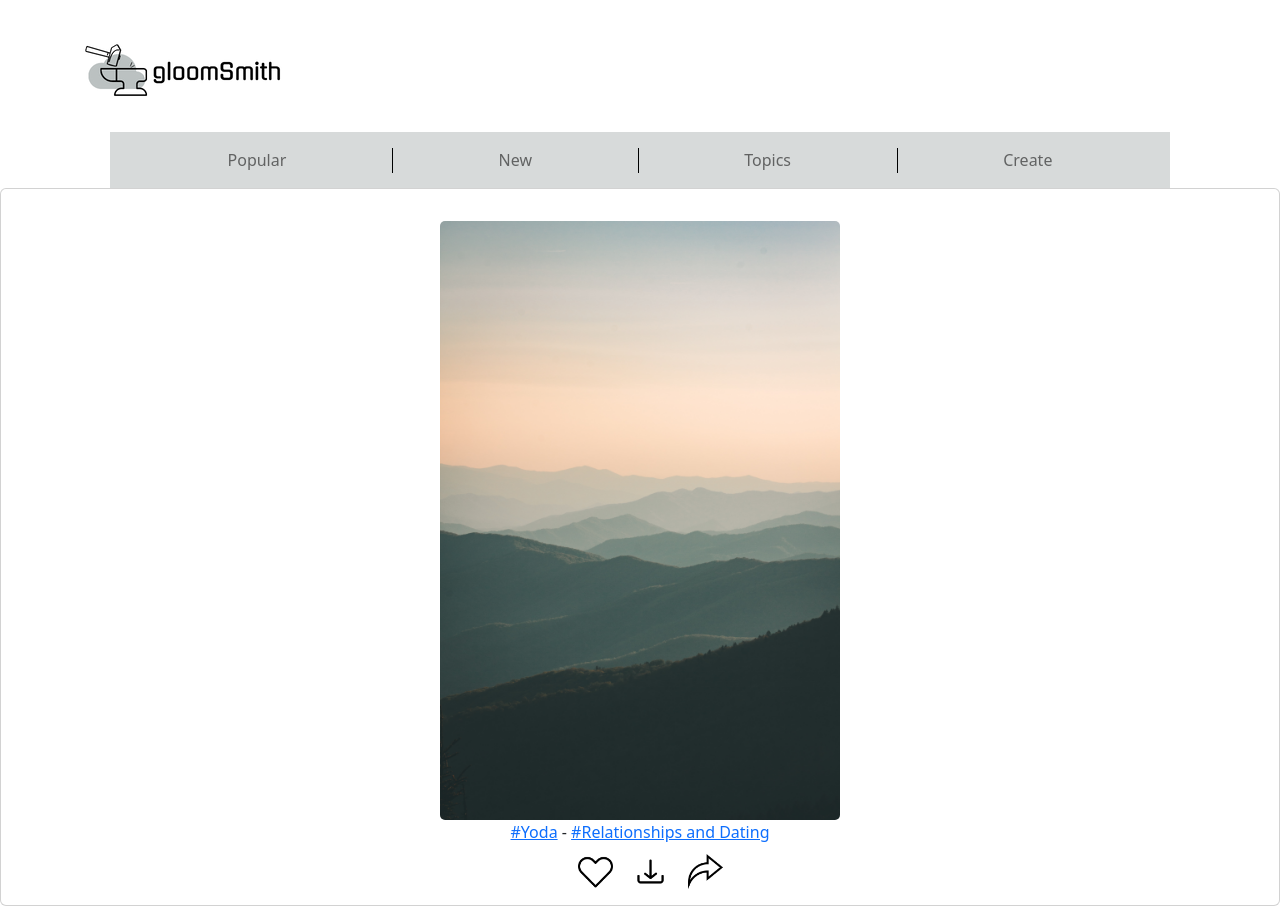
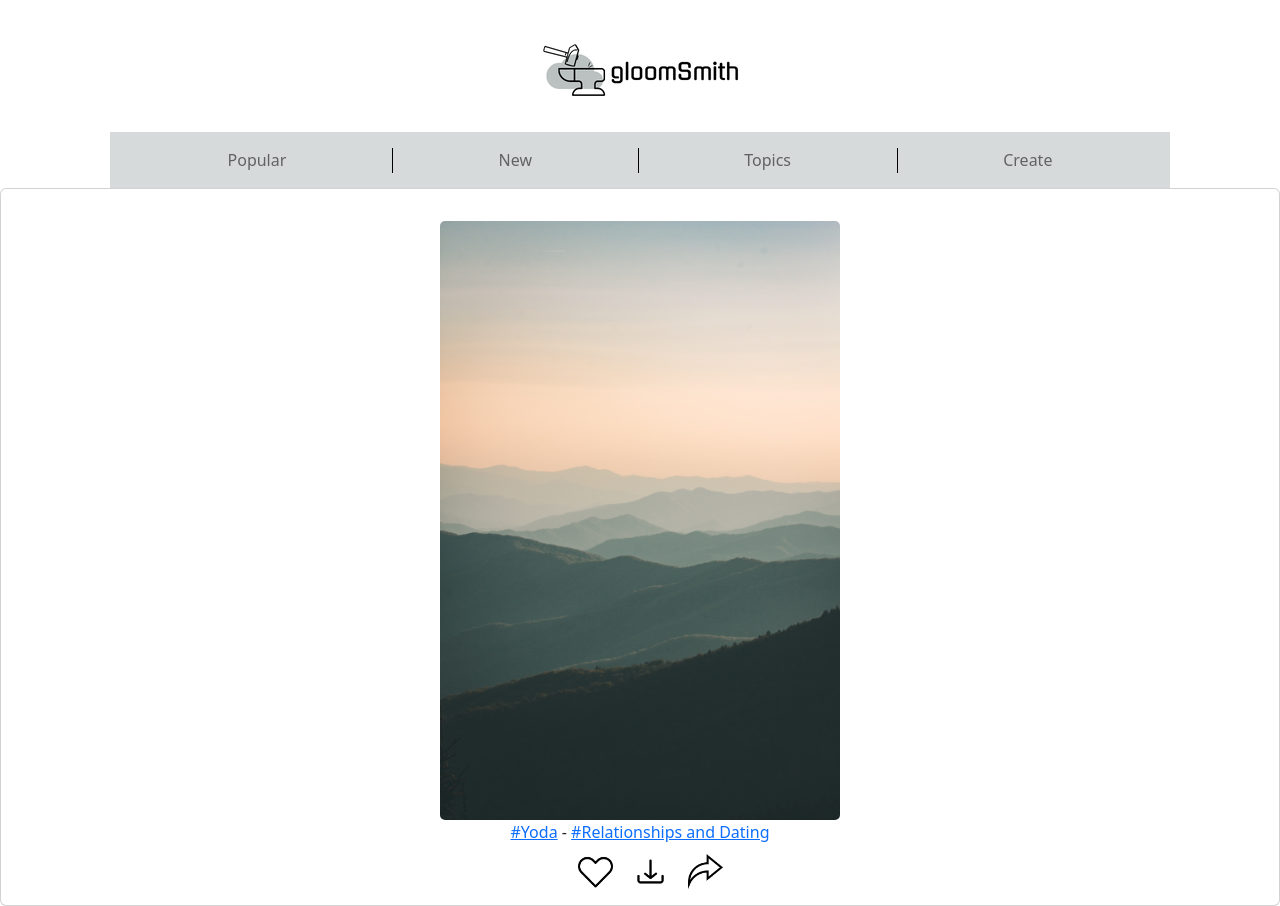
Before and after one commit to Capstone-42-quote-gen/ai-quote-generator, a React (Vite) app in the folder frontend/: page / in a window 1280 px wide. Built offline with nearby package versions, Linux system fonts and the light colour scheme.

Commit message:
centered logo

```diff
--- a/frontend/src/ui/shared_components/NavBar.tsx
+++ b/frontend/src/ui/shared_components/NavBar.tsx
@@ -1,6 +1,6 @@
 import Navbar from "react-bootstrap/Navbar";
 import Container from "react-bootstrap/Container";
-import {Nav, Row} from "react-bootstrap";
+import {Col, Nav, Row} from "react-bootstrap";
 import {Image} from "react-bootstrap";
 import logo1 from "../../assets/home-logo.png";
 // import gloomsmith from "../../assets/logo-1.png";
@@ -9,8 +9,11 @@ import logo1 from "../../assets/home-logo.png";
 export function Navigation() {
     return (
         <Container>
-            <Row>
-            <a href="/"><Image src={logo1} className={'py-3'} /></a>
+            {/* Centering Logo */}
+            <Row className="align-items-center">
+                <Col className="text-center">
+                    <a href="/"><Image src={logo1} className={'py-3'} /></a>
+                </Col>
             </Row>
             <Navbar className="custom-navbar mx-auto">
                 <Container>
```
